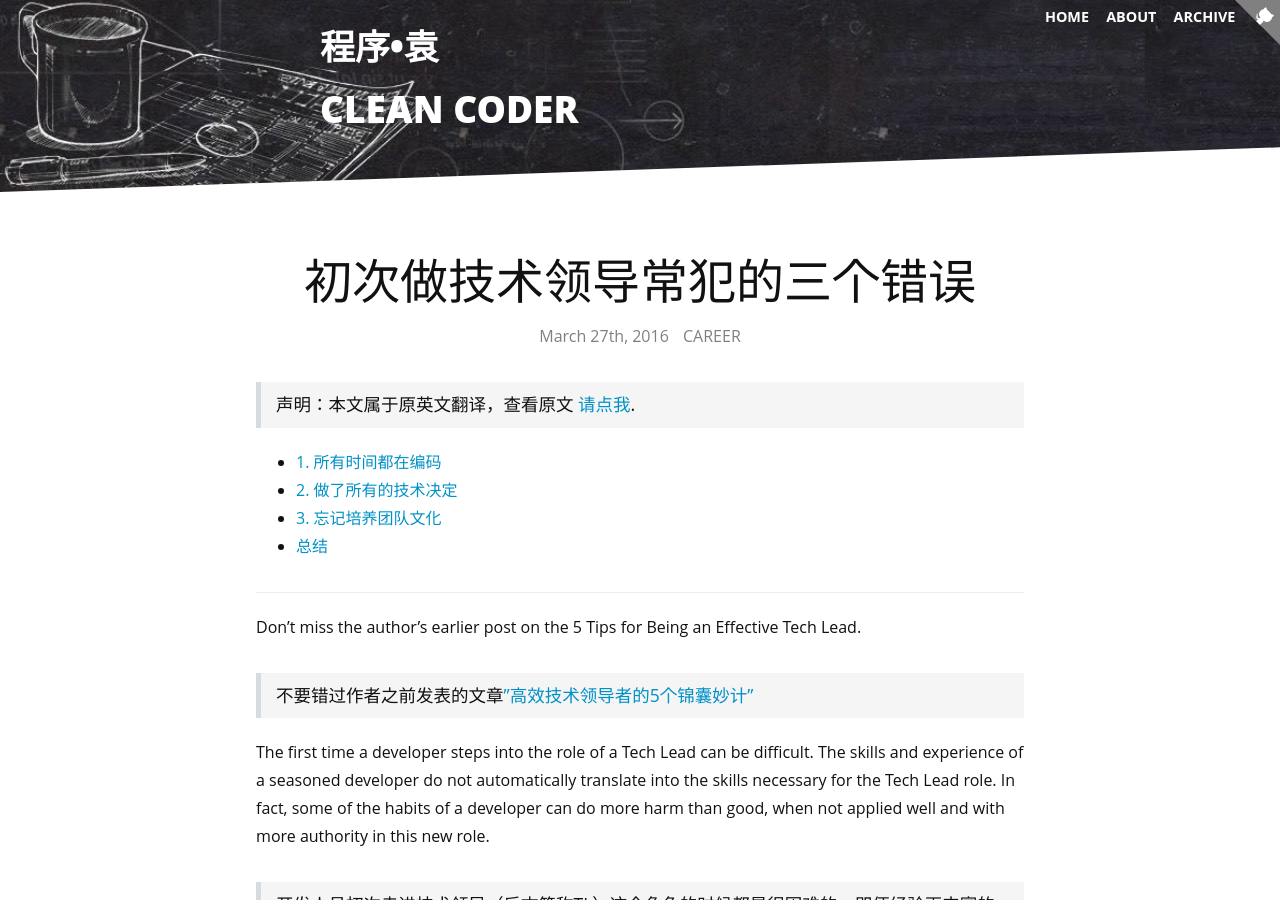
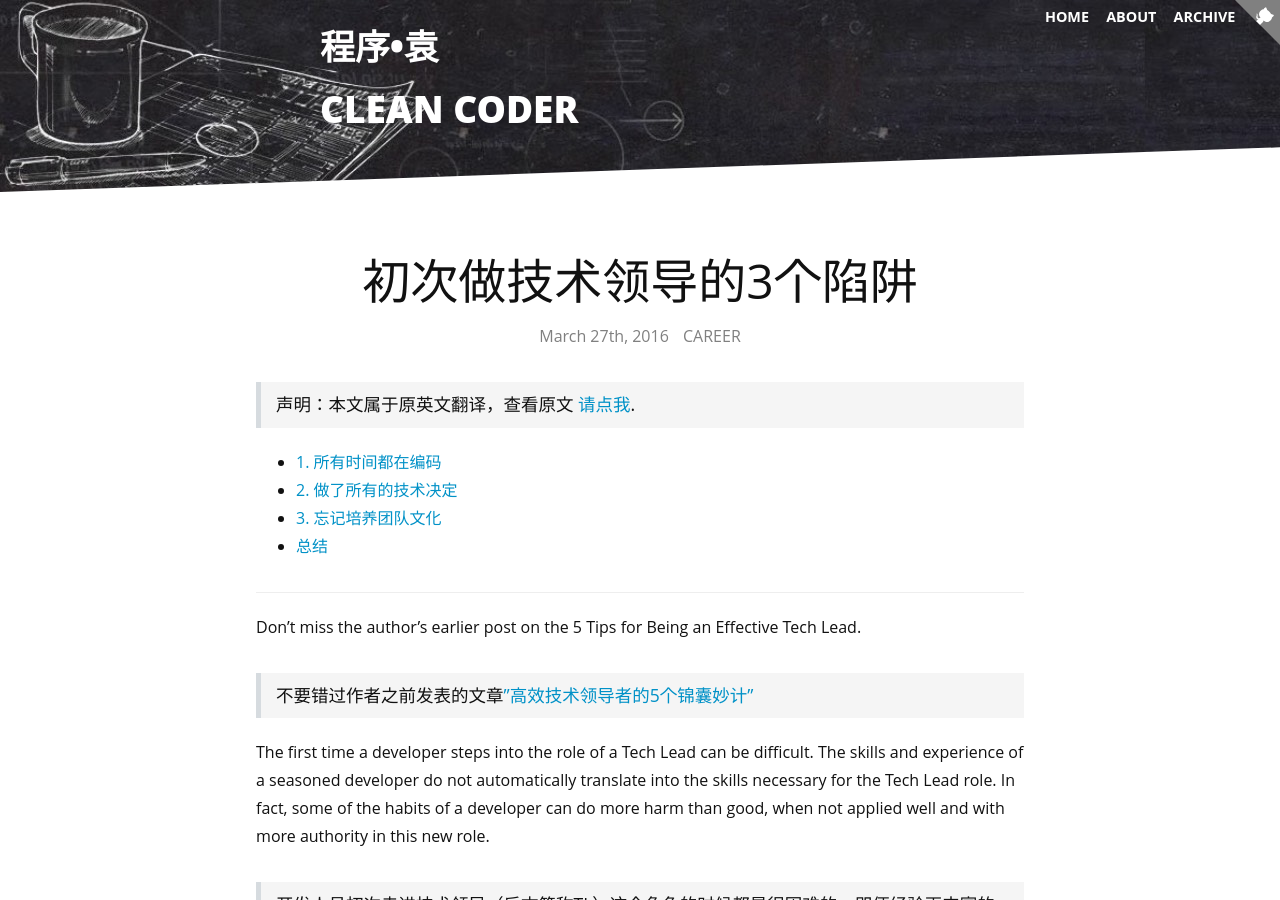
Before and after one commit to lemon123456/sjyuan-cc.github.io, a Jekyll site: the page built from _posts/2016-03-27-3-common-mistakes-of-first-time-tech-lead.md, in a window 1280 px wide and 900 px high. Built offline with Jekyll 4.4.1, drawn with Linux system fonts in a browser that asks for light colours; nearby versions of some CDN libraries; comment, search, counter and statistics services are not loaded.

Commit message:
update title

```diff
--- a/_posts/2016-03-27-3-common-mistakes-of-first-time-tech-lead.md
+++ b/_posts/2016-03-27-3-common-mistakes-of-first-time-tech-lead.md
@@ -1,7 +1,7 @@
 ---
 layout: post
 
-title: "初次做技术领导常犯的三个错误"
+title: "初次做技术领导的3个陷阱"
 date: 2016-03-27
 time: "10:25"
 category: "CAREER"
```
